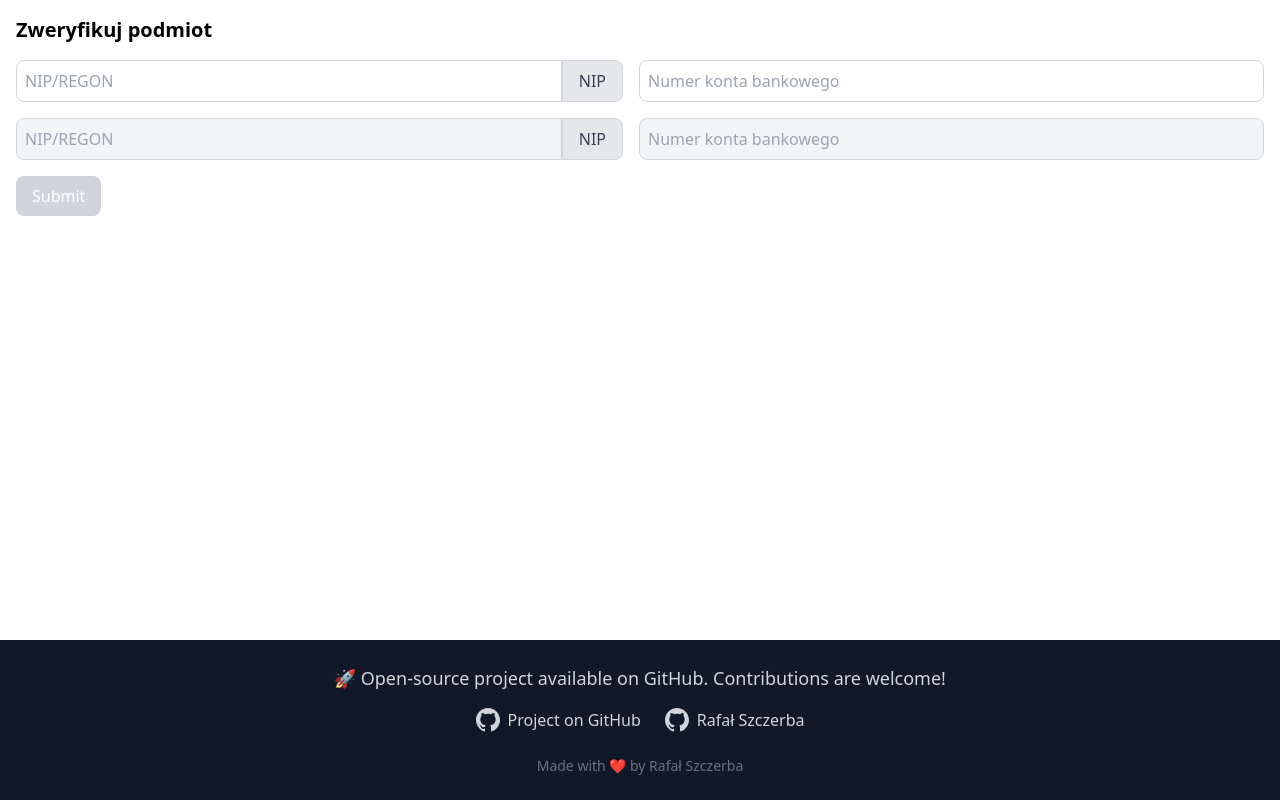
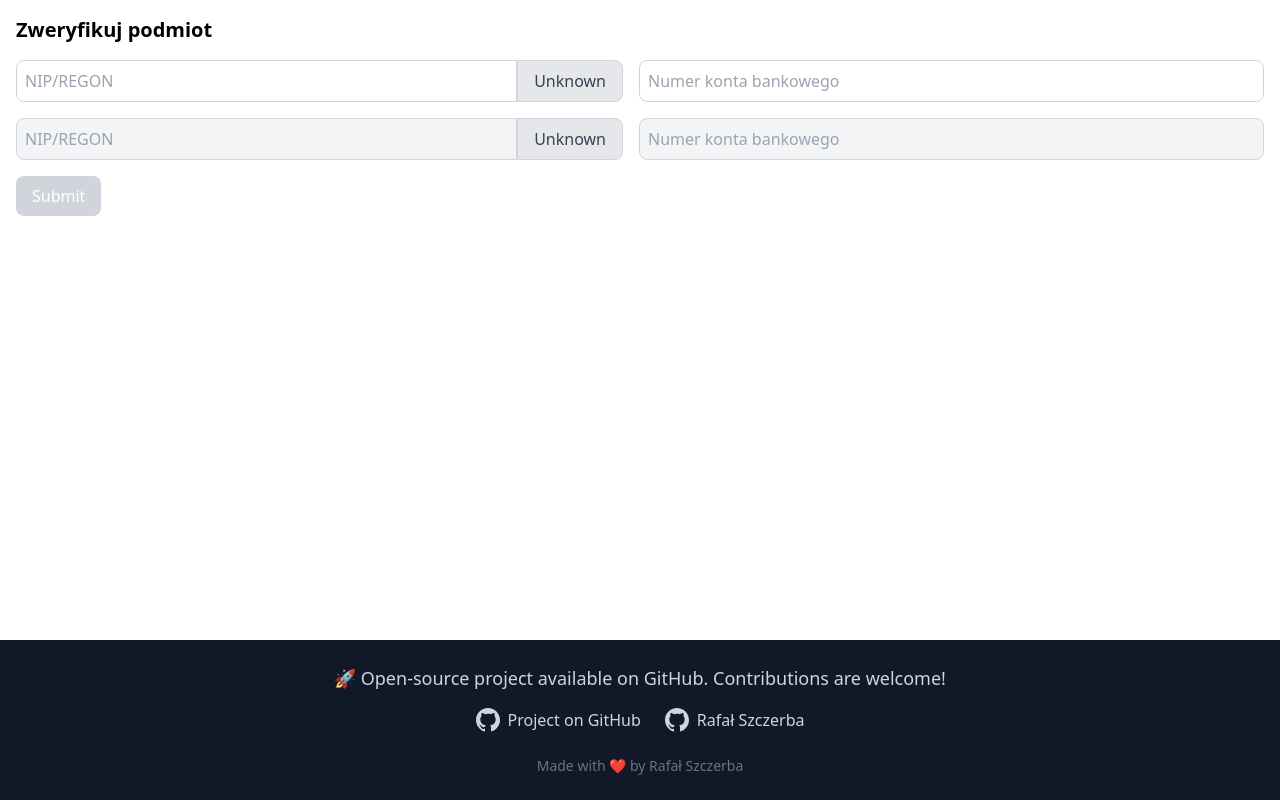
Before and after one commit to RMaster121/NIPBankVerifier, a SvelteKit app: page / in a window 1280 px wide. Built offline with nearby package versions, Linux system fonts and the light colour scheme.

Commit message:
Changed fixed string into function call

```diff
--- a/src/routes/+page.svelte
+++ b/src/routes/+page.svelte
@@ -1,6 +1,8 @@
 <script lang='ts'>
 	import type { Search } from '$lib/models/Search';
-	import { sendRequest } from '../lib/utilities/send_request';
+	import { sendRequest } from '$lib/utilities/send_request';
+	import { identifyNumber } from '$lib/utilities/input_type'
+
 	let rows = [
 		{ id: 1, id_value: '', bank_number: '', active: true },
 		{ id: 2, id_value: '', bank_number: '', active: false }
@@ -44,7 +46,7 @@
 						<span
 							class="flex items-center px-4 bg-gray-200 text-gray-700 border border-gray-300 rounded-r-lg"
 						>
-							NIP
+							{identifyNumber(row.id_value)}
 						</span>
 					</div>
 					<input
```
